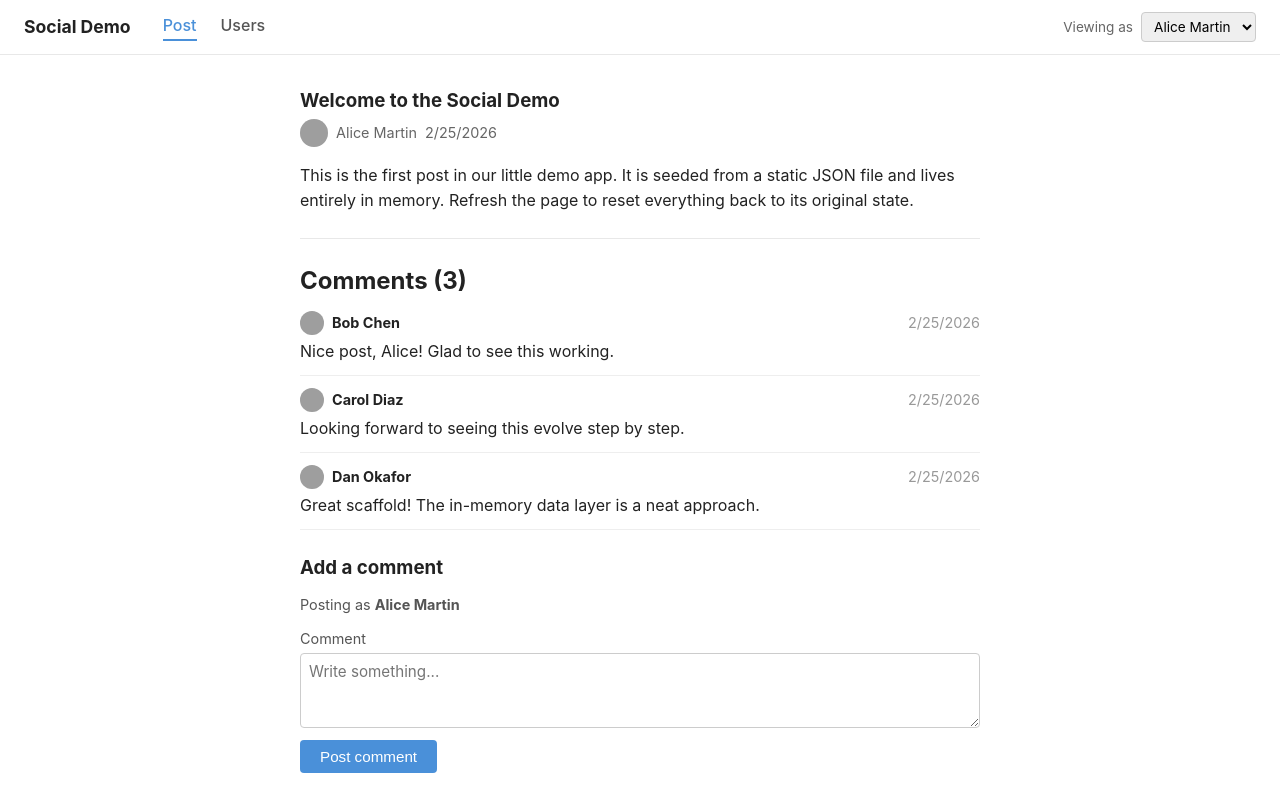
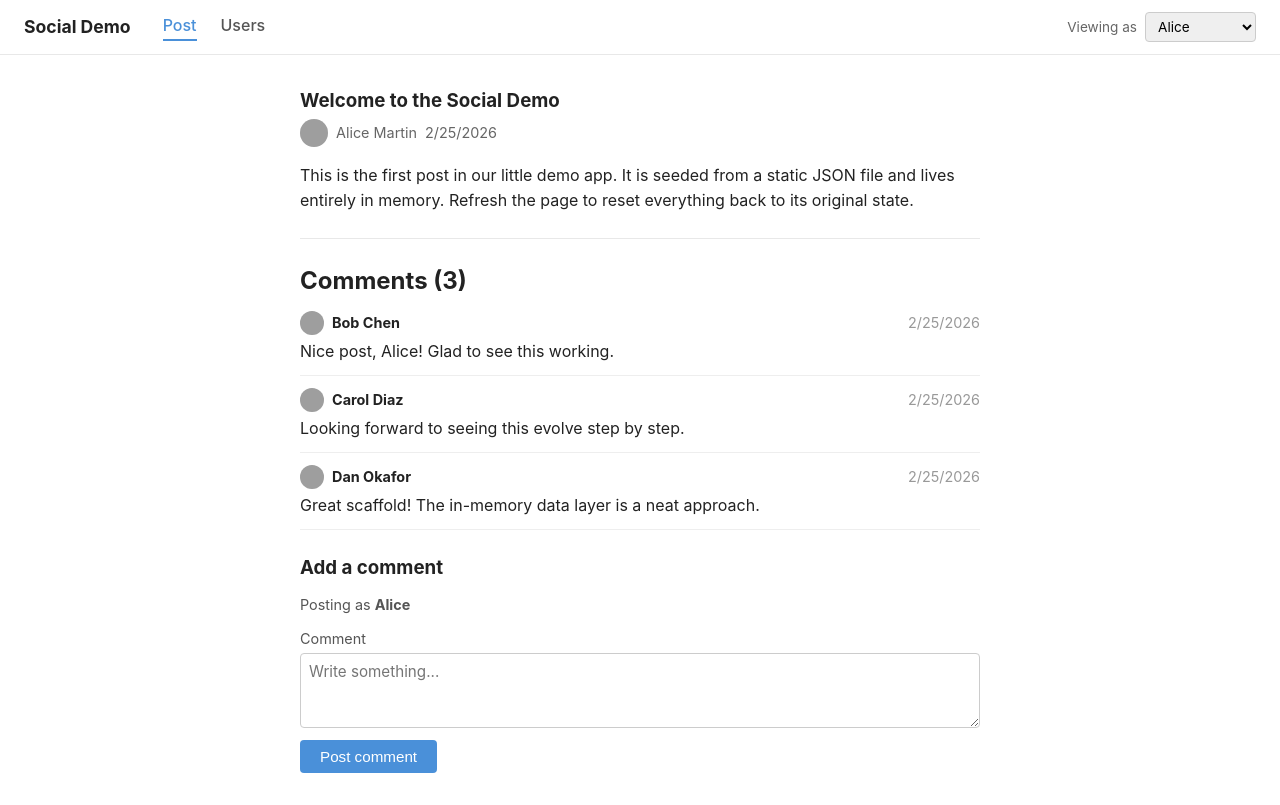
Before and after one commit to mooeypoo/experiment-genai-localization, a Vue app: page /users#/post/post-1 in a window 1280 px wide. Built offline with nearby package versions, Linux system fonts and the light colour scheme; grey boxes are pictures that could not be loaded.

Commit message:
step-05: User reference preference and dynamic messaging

```diff
--- a/src/components/AppHeader.vue
+++ b/src/components/AppHeader.vue
@@ -1,6 +1,6 @@
 <script setup>
 import NavBar from './NavBar.vue'
-import { getUsers, currentUser, setCurrentUser } from '../data/store.js'
+import { getUsers, currentUser, setCurrentUser, getDisplayName } from '../data/store.js'
 
 const users = getUsers()
 
@@ -18,7 +18,7 @@ function onUserChange(event) {
         Viewing as
         <select :value="currentUser?.id" @change="onUserChange">
           <option v-for="user in users" :key="user.id" :value="user.id">
-            {{ user.name }}
+            {{ getDisplayName(user.id) }}
           </option>
         </select>
       </label>
--- a/src/components/CommentForm.vue
+++ b/src/components/CommentForm.vue
@@ -1,6 +1,6 @@
 <script setup>
 import { ref } from 'vue'
-import { currentUser, createComment } from '../data/store.js'
+import { currentUser, getDisplayName, createComment } from '../data/store.js'
 
 const props = defineProps({
   postId: { type: String, required: true },
@@ -25,7 +25,7 @@ function submit() {
   <form class="comment-form" @submit.prevent="submit">
     <h3>Add a comment</h3>
     <p v-if="currentUser" class="posting-as">
-      Posting as <strong>{{ currentUser.name }}</strong>
+      Posting as <strong>{{ getDisplayName(currentUser.id) }}</strong>
     </p>
     <ul v-if="errors.length" class="error-list">
       <li v-for="(err, i) in errors" :key="i">{{ err }}</li>
--- a/src/components/CreateUserForm.vue
+++ b/src/components/CreateUserForm.vue
@@ -3,17 +3,20 @@ import { ref } from 'vue'
 import { createUser } from '../data/store.js'
 
 const name = ref('')
+const preferredName = ref('')
 const bio = ref('')
 const errors = ref([])
 
 function submit() {
   const result = createUser({
     name: name.value,
+    preferredName: preferredName.value,
     bio: bio.value,
   })
   errors.value = result.errors
   if (result.user) {
     name.value = ''
+    preferredName.value = ''
     bio.value = ''
   }
 }
@@ -28,6 +31,10 @@ function submit() {
     <label>
       Display name
       <input v-model="name" type="text" placeholder="Full name" />
+    </label>
+    <label>
+      Preferred name
+      <input v-model="preferredName" type="text" placeholder="How should we refer to you? (optional)" />
     </label>
     <label>
       Bio
--- a/src/data/seed.json
+++ b/src/data/seed.json
@@ -5,28 +5,32 @@
       "name": "Alice Martin",
       "username": "alice",
       "avatar": "https://api.dicebear.com/9.x/thumbs/svg?seed=alice",
-      "bio": "Frontend developer and open-source enthusiast. Loves building small tools that solve big problems."
+      "bio": "Frontend developer and open-source enthusiast. Loves building small tools that solve big problems.",
+      "preferredName": "Alice"
     },
     {
       "id": "user-2",
       "name": "Bob Chen",
       "username": "bob",
       "avatar": "https://api.dicebear.com/9.x/thumbs/svg?seed=bob",
-      "bio": "Full-stack engineer by day, hobby baker by night. Currently learning Rust."
+      "bio": "Full-stack engineer by day, hobby baker by night. Currently learning Rust.",
+      "preferredName": ""
     },
     {
       "id": "user-3",
       "name": "Carol Diaz",
       "username": "carol",
       "avatar": "https://api.dicebear.com/9.x/thumbs/svg?seed=carol",
-      "bio": "UX researcher turned developer. Passionate about accessible design and clean code."
+      "bio": "UX researcher turned developer. Passionate about accessible design and clean code.",
+      "preferredName": "CD"
     },
     {
       "id": "user-4",
       "name": "Dan Okafor",
       "username": "dan",
       "avatar": "https://api.dicebear.com/9.x/thumbs/svg?seed=dan",
-      "bio": "DevOps specialist who automates everything. If it can be scripted, it should be."
+      "bio": "DevOps specialist who automates everything. If it can be scripted, it should be.",
+      "preferredName": ""
     }
   ],
   "posts": [
--- a/src/data/store.js
+++ b/src/data/store.js
@@ -32,6 +32,12 @@ export function getUser(id) {
   return state.users.find((u) => u.id === id) ?? null
 }
 
+export function getDisplayName(userId) {
+  const user = state.users.find((u) => u.id === userId)
+  if (!user) return 'Unknown'
+  return user.preferredName || user.name
+}
+
 export function getPost(id) {
   return state.posts.find((p) => p.id === id) ?? null
 }
@@ -48,7 +54,7 @@ function slugify(str) {
     .replace(/^-|-$/g, '')
 }
 
-export function createUser({ name, bio = '' }) {
+export function createUser({ name, bio = '', preferredName = '' }) {
   const errors = []
 
   if (!name || !name.trim()) {
@@ -71,6 +77,7 @@ export function createUser({ name, bio = '' }) {
     username,
     avatar: `https://api.dicebear.com/9.x/thumbs/svg?seed=${encodeURIComponent(username)}`,
     bio: bio.trim(),
+    preferredName: preferredName.trim(),
   }
   state.users.push(user)
   return { user, errors: [] }
```
Also changed, not shown: 2 other files (tests, documents, lock files or other folders).
